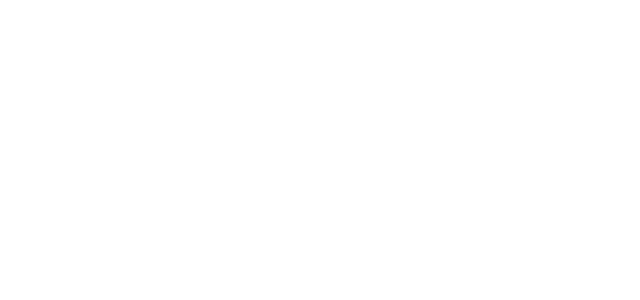
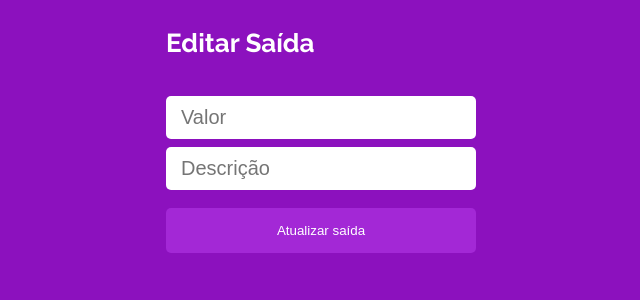
Before and after one commit to gsnorberto/projeto14-mywallet-front, a React (Create React App) app: page /editar-saida/1 in a window 1280 px wide. Shown: the top 300 px of the page, without its empty margins (319-959 px from the left). Built offline with nearby package versions, Linux system fonts and the light colour scheme; no server answers; sample sign-in values are in the browser's storage; a web font is replaced by a local one.

Commit message:
feat: editar registros

```diff
--- /dev/null
+++ b/src/pages/EditInput/index.js
@@ -0,0 +1,79 @@
+import { EditInputArea, Form, Title, Input, Button } from "./styles"
+import { useState, useEffect, useContext } from "react"
+import { Context } from "../../context/AuthContext"
+import { useNavigate, useParams } from "react-router-dom"
+import axios from "axios"
+
+export default () => {
+    let navigate = useNavigate()
+    let { userLS } = useContext(Context)
+    let { registerId } = useParams()
+    const [value, setValue] = useState('')
+    const [description, setDescription] = useState('')
+
+    useEffect(() => {
+        // Se o usuário não estiver autenticado, redireciona para home
+        if (!userLS) {
+            navigate("/")
+        } else {
+            getRegister()
+        }
+    }, [])
+
+    const getRegister = () => {
+        const config = {
+            headers: { Authorization: `Bearer ${userLS.token}` }
+        }
+
+        axios.get(process.env.REACT_APP_API_URL + `/register/${registerId}`, config)
+            .then((res) => {
+                setDescription(res.data.description)
+                setValue(res.data.value)
+            }).catch((error) => {
+                alert("Error: " + error.response.data)
+            })
+    }
+
+    const updateInput = (e) => {
+        e.preventDefault()
+
+        if(!value || !description){
+            return
+        }
+
+        const config = {
+            headers: { Authorization: `Bearer ${userLS.token}` }
+        }
+
+        let data = { value, description, type: 'in'}
+
+        axios.put(process.env.REACT_APP_API_URL + `/register/${registerId}`, data, config )
+            .then((res) => {
+                navigate("/home")
+            }).catch((error) => {
+                alert("Error: " + error.response.data)
+            })
+    }
+
+    if(!userLS) return
+
+    return (
+        <EditInputArea>
+            <Form onSubmit={updateInput}>
+                <Title>Editar Entrada</Title>
+                <Input
+                    type="number"
+                    placeholder="Valor"
+                    value={value}
+                    onChange={e => setValue(e.target.value)}
+                />
+                <Input
+                    placeholder="Descrição"
+                    value={description}
+                    onChange={e => setDescription(e.target.value)}
+                />
+                <Button type="submit">Atualizar entrada</Button>
+            </Form>
+        </EditInputArea>
+    )
+}
--- /dev/null
+++ b/src/pages/EditInput/styles.js
@@ -0,0 +1,45 @@
+import styled from "styled-components";
+
+export const EditInputArea = styled.div`
+    font-family: 'Raleway', sans-serif;
+    background-color: #8C11BE;
+    height: 100vh;
+`
+export const Form = styled.form`
+    margin: 0 auto;
+    max-width: 330px;
+    padding: 10px;
+    display: flex;
+    flex-direction: column;
+    justify-content: center;
+`
+export const Title = styled.div`
+    font-size: 26px;
+    font-weight: 700;
+    margin-top: 20px;
+    margin-bottom: 40px;
+    color: #FFFFFF;
+`
+export const Input = styled.input`
+    border: 0;
+    width: 100%;
+    padding: 10px 15px;
+    font-size: 20px;
+    border-radius: 5px;
+    outline: 0;
+    margin-bottom: 8px;
+`
+export const Button = styled.button`
+    width: 100%;
+    color: #FFFFFF;
+    background-color: #A328D6;
+    border-radius: 5px;
+    border: 0;
+    height: 45px;
+    margin-top: 10px;
+    cursor: pointer;
+
+    &:hover{
+        opacity: 0.9;
+    }
+`
--- /dev/null
+++ b/src/pages/EditOutput/index.js
@@ -0,0 +1,79 @@
+import { EditOutputArea, Form, Title, Input, Button } from "./styles"
+import { useState, useEffect, useContext } from "react"
+import { Context } from "../../context/AuthContext"
+import { useNavigate, useParams  } from "react-router-dom"
+import axios from "axios"
+
+export default () => {
+    let navigate = useNavigate()
+    let { userLS } = useContext(Context)
+    let { registerId } = useParams()
+    const [value, setValue] = useState('')
+    const [description, setDescription] = useState('')
+
+    useEffect(() => {
+        // Se o usuário não estiver autenticado, redireciona para home
+        if (!userLS) {
+            navigate("/")
+        } else {
+            getRegister()
+        }
+    }, [])
+
+    const getRegister = () => {
+        const config = {
+            headers: { Authorization: `Bearer ${userLS.token}` }
+        }
+
+        axios.get(process.env.REACT_APP_API_URL + `/register/${registerId}`, config)
+            .then((res) => {
+                setDescription(res.data.description)
+                setValue(res.data.value)
+            }).catch((error) => {
+                alert("Error: " + error.response.data)
+            })
+    }
+
+    const updateOutput = (e) => {
+        e.preventDefault()
+
+        if(!value || !description){
+            return
+        }
+
+        const config = {
+            headers: { Authorization: `Bearer ${userLS.token}` }
+        }
+
+        let data = { value, description, type: 'out'}
+
+        axios.put(process.env.REACT_APP_API_URL + `/register/${registerId}`, data, config )
+            .then((res) => {
+                navigate("/home")
+            }).catch((error) => {
+                alert("Error: " + error.response.data)
+            })
+    }
+
+    if(!userLS) return
+
+    return (
+        <EditOutputArea>
+            <Form onSubmit={updateOutput}>
+                <Title>Editar Saída</Title>
+                <Input
+                    type="number"
+                    placeholder="Valor"
+                    value={value}
+                    onChange={e => setValue(e.target.value)}
+                />
+                <Input
+                    placeholder="Descrição"
+                    value={description}
+                    onChange={e => setDescription(e.target.value)}
+                />
+                <Button type="submit">Atualizar saída</Button>
+            </Form>
+        </EditOutputArea>
+    )
+}
--- /dev/null
+++ b/src/pages/EditOutput/styles.js
@@ -0,0 +1,45 @@
+import styled from "styled-components";
+
+export const EditOutputArea = styled.div`
+    font-family: 'Raleway', sans-serif;
+    background-color: #8C11BE;
+    height: 100vh;
+`
+export const Form = styled.form`
+    margin: 0 auto;
+    max-width: 330px;
+    padding: 10px;
+    display: flex;
+    flex-direction: column;
+    justify-content: center;
+`
+export const Title = styled.div`
+    font-size: 26px;
+    font-weight: 700;
+    margin-top: 20px;
+    margin-bottom: 40px;
+    color: #FFFFFF;
+`
+export const Input = styled.input`
+    border: 0;
+    width: 100%;
+    padding: 10px 15px;
+    font-size: 20px;
+    border-radius: 5px;
+    outline: 0;
+    margin-bottom: 8px;
+`
+export const Button = styled.button`
+    width: 100%;
+    color: #FFFFFF;
+    background-color: #A328D6;
+    border-radius: 5px;
+    border: 0;
+    height: 45px;
+    margin-top: 10px;
+    cursor: pointer;
+
+    &:hover{
+        opacity: 0.9;
+    }
+`
--- a/src/pages/Home/index.js
+++ b/src/pages/Home/index.js
@@ -37,7 +37,7 @@ export default () => {
     }
 
     const deleteRegister = (registerId) => {
-        if(window.confirm("Tem certeza que deseja apagar esse registro?") === true){
+        if (window.confirm("Tem certeza que deseja apagar esse registro?") === true) {
             const config = {
                 headers: { Authorization: `Bearer ${userLS.token}` }
             }
@@ -104,7 +104,11 @@ export default () => {
                                     <ListItem key={ind} type={reg.type}>
                                         <div className="left-side">
                                             <div className="date">{formatDate(reg.date)}</div>
-                                            <div className="text">{reg.description}</div>
+                                            <div className="text">
+                                                <NavLink to={reg.type === 'in' ? `/editar-entrada/${reg._id}`:`/editar-saida/${reg._id}`}>
+                                                    {reg.description}
+                                                </NavLink>
+                                            </div>
                                         </div>
                                         <div className="right-side">
                                             <div className="value">{Number(reg.value).toFixed(2).toString().replace(".", ",")}</div>
--- a/src/routes.js
+++ b/src/routes.js
@@ -4,7 +4,10 @@ import Home from "./pages/Home";
 import Register from "./pages/Register";
 import NewInput from "./pages/NewInput";
 import NewOutput from "./pages/NewOutput";
+import EditInput from "./pages/EditInput";
+import EditOutput from "./pages/EditOutput";
 import NotFound from "./pages/NotFound";
+
 
 export default () => {
     return (
@@ -15,6 +18,8 @@ export default () => {
                 <Route path="/home" element={<Home />} />
                 <Route path="/nova-entrada" element={<NewInput />} />
                 <Route path="/nova-saida" element={<NewOutput />} />
+                <Route path="/editar-entrada/:registerId" element={<EditInput />} />
+                <Route path="/editar-saida/:registerId" element={<EditOutput />} />
                 <Route path="*" element={<NotFound />} />
             </Routes>
         </BrowserRouter>
```
